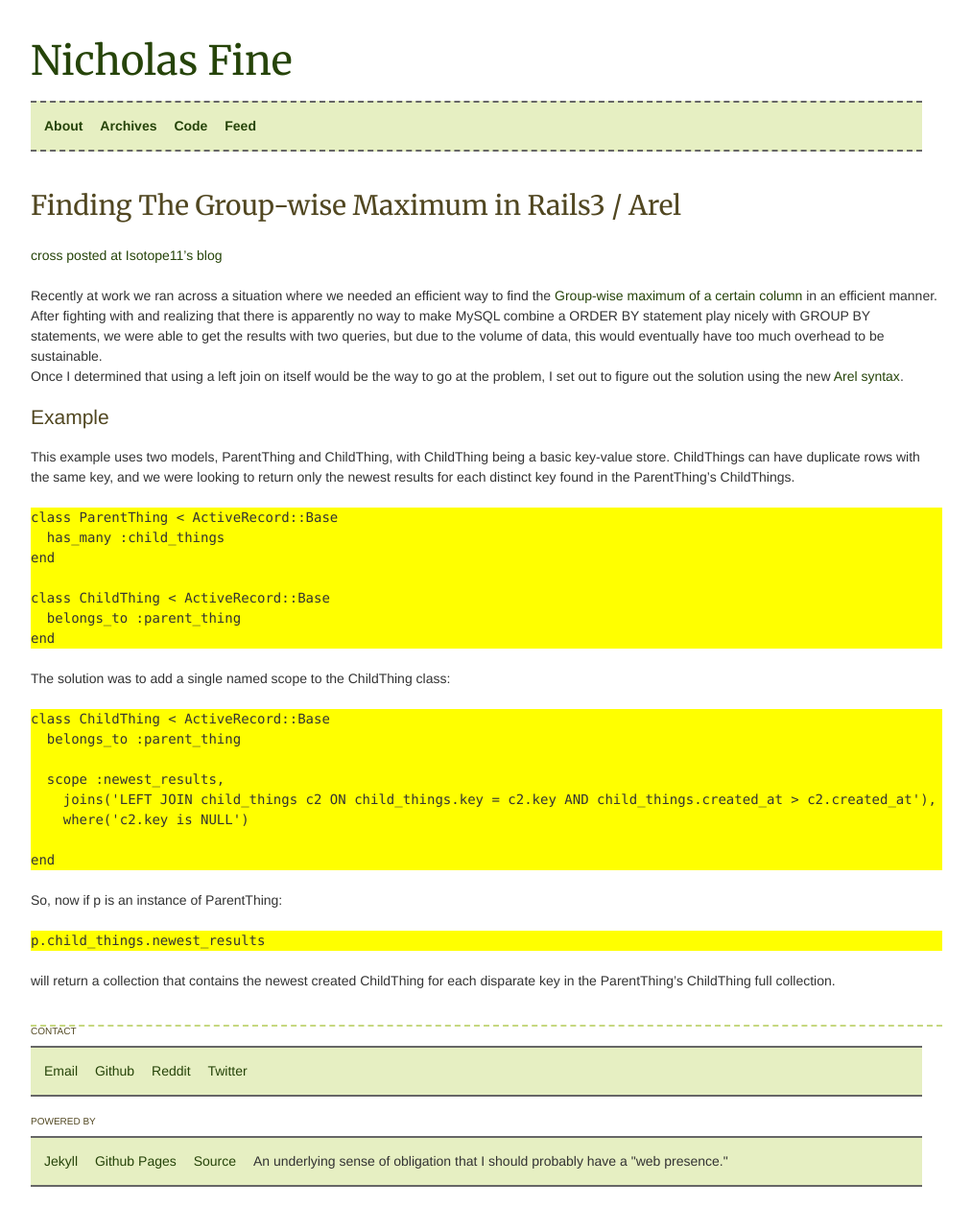
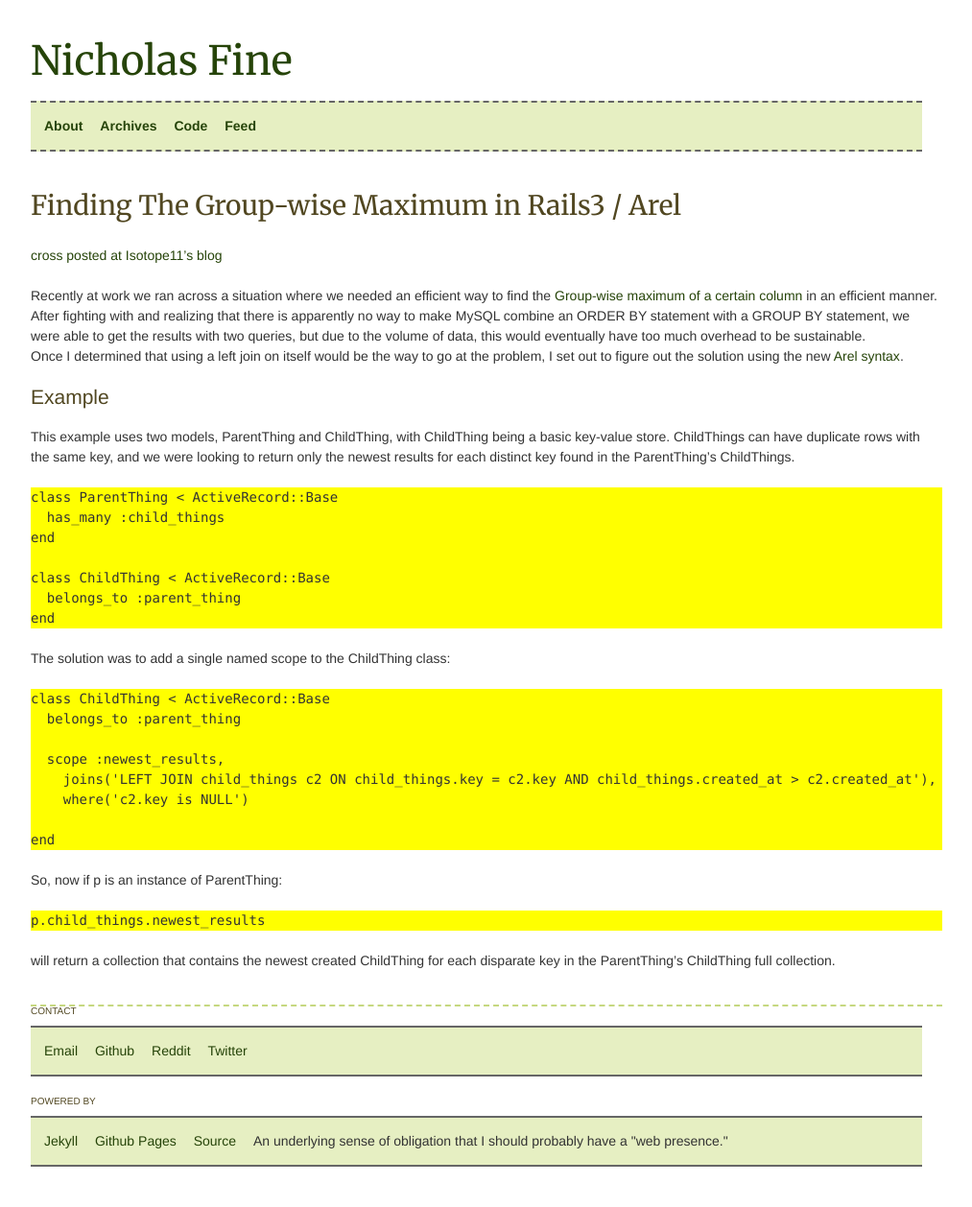
Before and after one commit to yrgoldteeth/yrgoldteeth.github.com, a Jekyll site: the page built from _posts/2011-02-24-groupwise-max-rails3.markdown, in a window 1280 px wide. Shown: the whole page at 96% size, without its empty margins (133-1146 px from the left). Built offline with Jekyll 4.4.1, drawn with Linux system fonts in a browser that asks for light colours; some web fonts are replaced; Markdown is read by kramdown in place of the engine named in the settings; after the commit the page ends 1237 px from its top, so only the background shows below that.

Commit message:
syntax error

```diff
--- a/_posts/2011-02-24-groupwise-max-rails3.markdown
+++ b/_posts/2011-02-24-groupwise-max-rails3.markdown
@@ -10,7 +10,7 @@ title: Finding The Group-wise Maximum in Rails3 / Arel
 Recently at work we ran across a situation where we needed an efficient way
 to find the [Group-wise maximum of a certain column](http://dev.mysql.com/doc/refman/5.0/en/example-maximum-column-group-row.html)
 in an efficient manner.  After fighting with and realizing that there is apparently no way to make MySQL
-combine a ORDER BY statement play nicely with GROUP BY statements, we were able to get the results with two queries,
+combine an ORDER BY statement with a GROUP BY statement, we were able to get the results with two queries,
 but due to the volume of data, this would eventually have too much overhead to be sustainable.
 Once I determined that using a left join on itself would be the way to go at the problem, I set
 out to figure out the solution using the new [Arel syntax](https://github.com/rails/arel).
```
